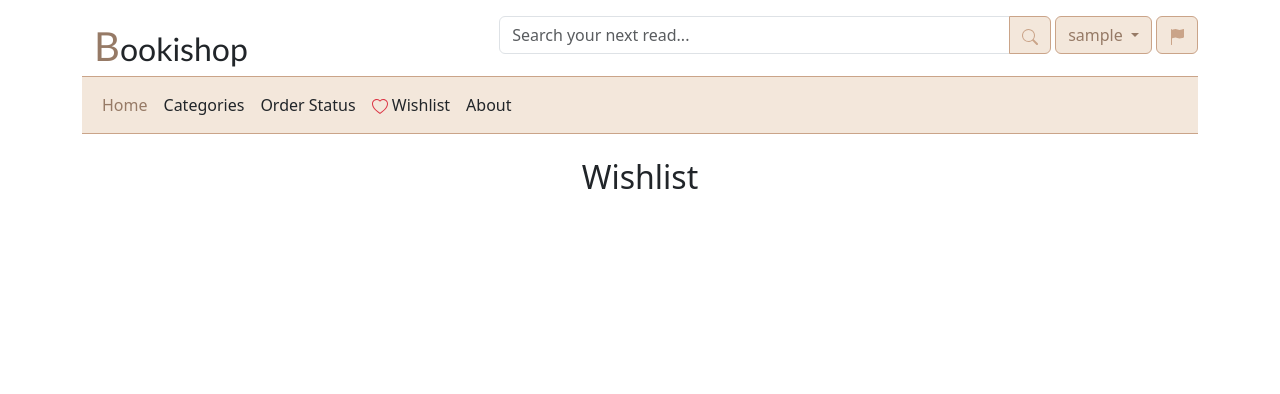
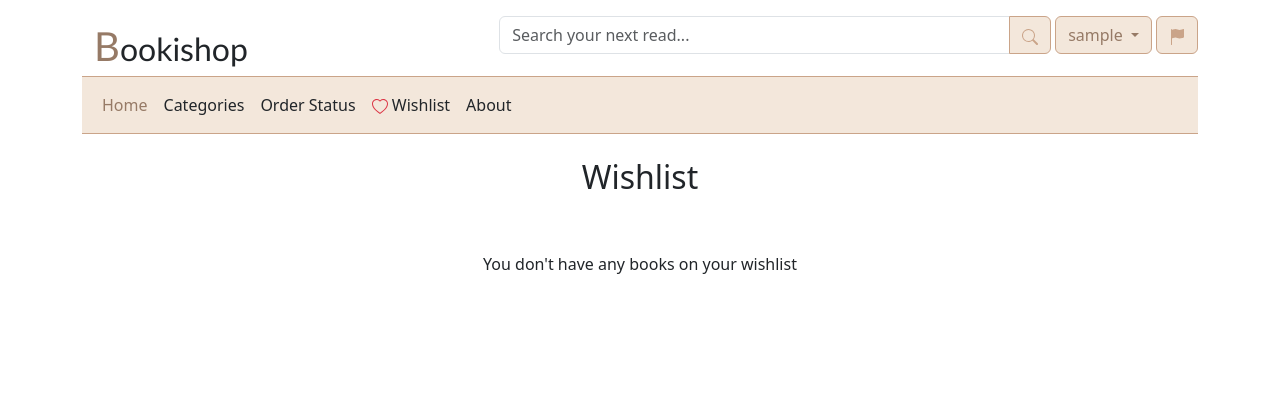
Before and after one commit to marketulinek/bookishop, a Django app: page /en/accounts/wishlist/ in a window 1280 px wide. Shown: the top 394 px of the page. Run offline with Django 4.2, Linux system fonts and the light colour scheme; the visitor is signed in with stand-in values (Sample User, id 1); data that the repository does not hold is empty; some libraries are stand-ins or nearby versions.

Commit message:
Show a message to the user when there is no book on the wishlist

```diff
--- a/templates/wishlist.html
+++ b/templates/wishlist.html
@@ -44,6 +44,8 @@
                         </div>
                     </div>
                 </li>
+                {% empty %}
+                <li class="list-group-item text-center fw-light">{% translate "You don't have any books on your wishlist" %}</li>
                 {% endfor %}
             </ul>
         </div>
```
